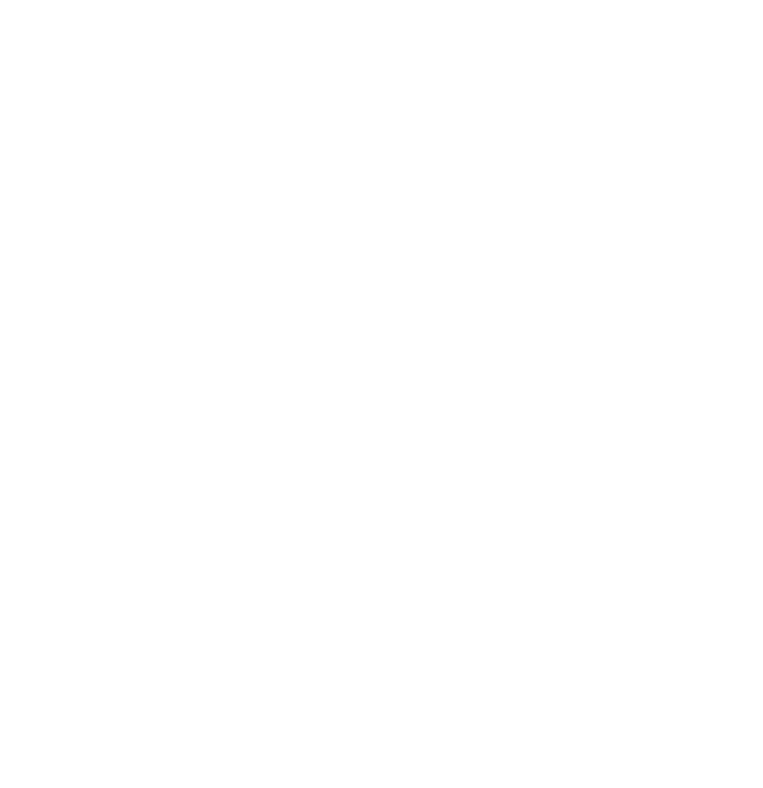
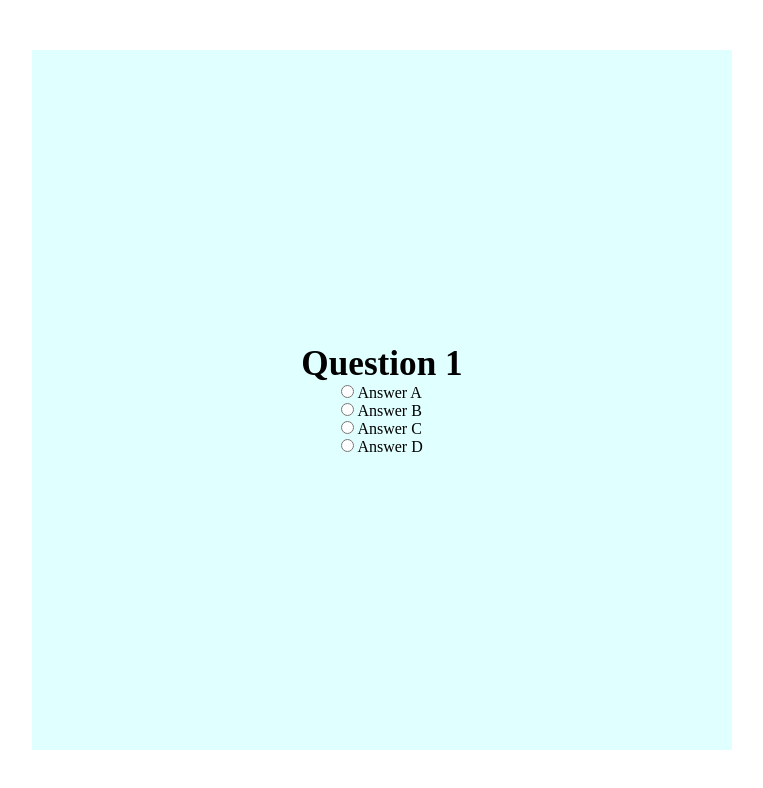
Before and after one commit to abuiko/quiz_test, a plain HTML site: page index.html in a window 1280 px wide. Shown: the whole page, without its empty margins (258-1021 px from the left). Drawn offline with Linux system fonts and the light colour scheme.

Commit message:
create quiz container with question and answers

```diff
--- a/index.html
+++ b/index.html
@@ -1,12 +1,41 @@
 <!DOCTYPE html>
 <html lang="en">
+
 <head>
     <meta charset="UTF-8">
     <meta name="viewport" content="width=device-width, initial-scale=1.0">
     <link rel="stylesheet" href="/styles.css">
     <title>Quiz</title>
 </head>
+
 <body>
+    <div class="quiz-container">
+        <div class="quiz-head">
+            <h2 class="quiz-question">Question 1</h2>
+        </div>
+        <ul class="quiz-list">
+            <li>
+                <input type="radio" id="a">
+                <label id="a">Answer A</label>
+            </li>
+            <li>
+                <input type="radio" id="b">
+                <label id="b">Answer B</label>
+            </li>
+            <li>
+                <input type="radio" id="c">
+                <label id="c">Answer C</label>
+            </li>
+            <li>
+                <input type="radio" id="d">
+                <label id="d">Answer D</label>
+            </li>
+
+        </ul>
+
+    </div>
+    </div>
     <script src="/app.js"></script>
 </body>
+
 </html>
--- a/styles.css
+++ b/styles.css
@@ -0,0 +1,30 @@
+* {
+    box-sizing: border-box;
+    margin: 0;
+    padding: 0;
+}
+
+body {
+    display: flex;
+    align-items: center;
+    justify-content: center;
+    min-height: 100vh;
+}
+
+ul {
+    list-style-type: none;
+}
+
+h2 {
+    font-size: 2.2rem;
+}
+
+.quiz-container {
+    width: 700px;
+    height: 700px;
+    display: flex;
+    flex-direction: column;
+    align-items: center;
+    justify-content: center;
+    background: lightcyan;
+}
```
